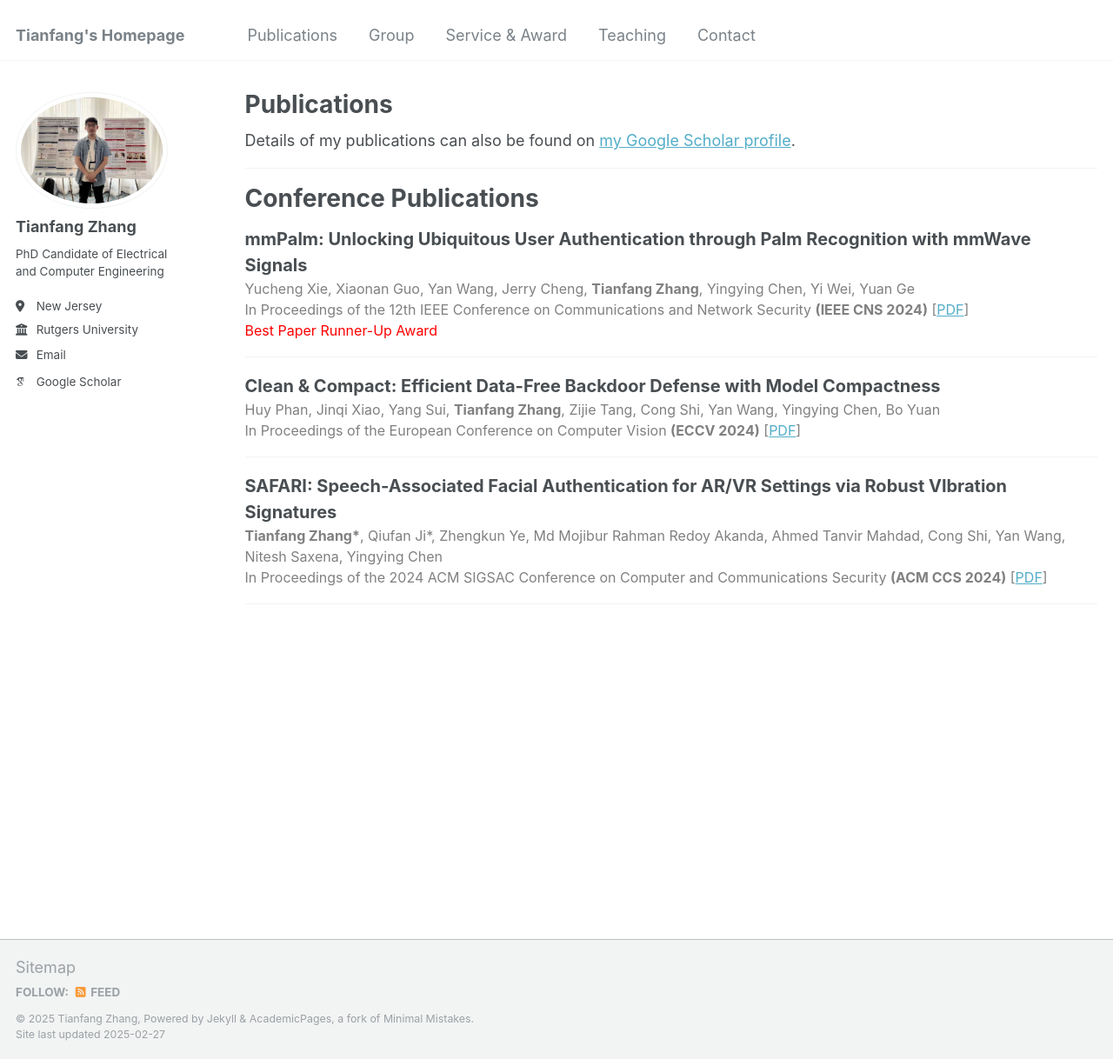
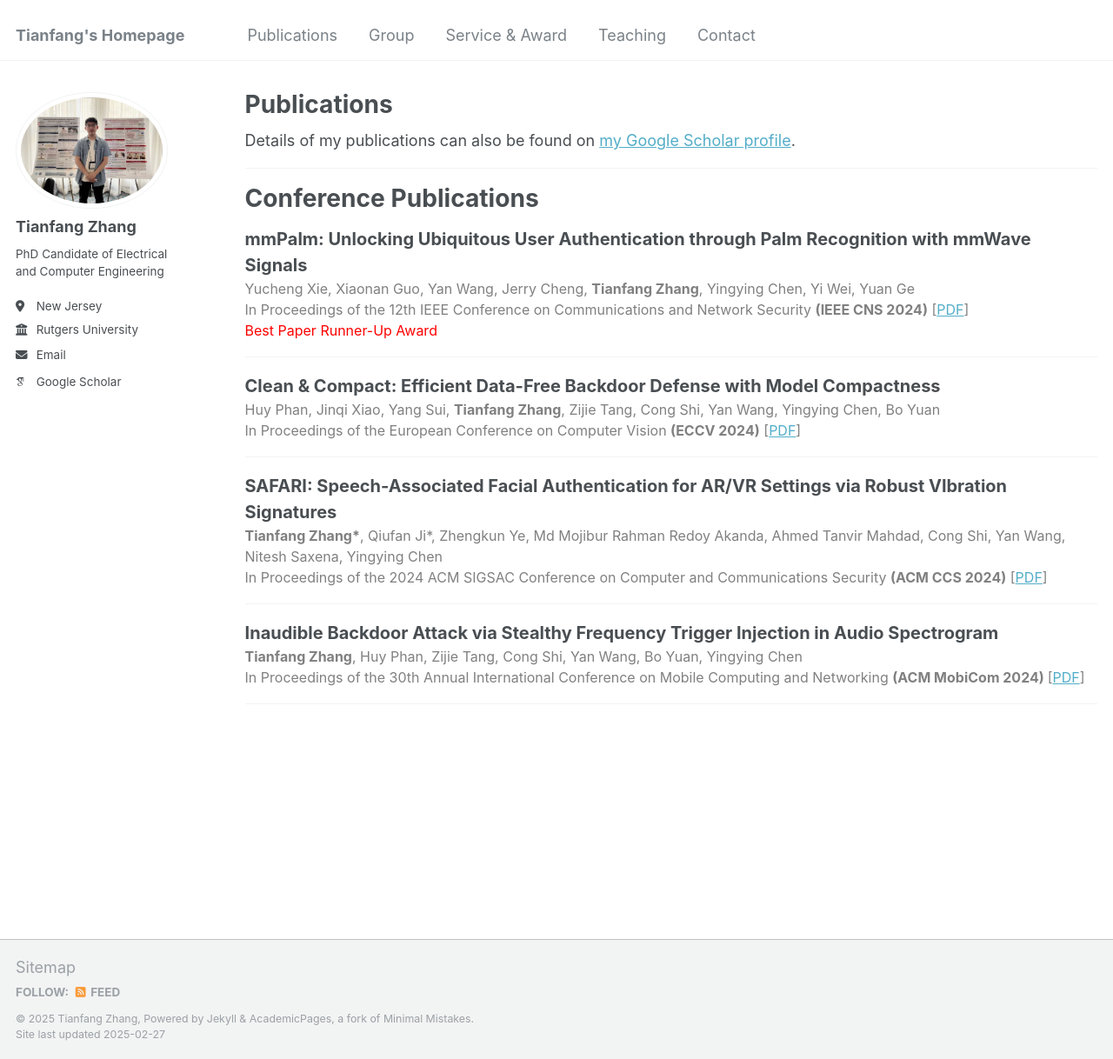
Before and after one commit to tianfang96/tianfang96.github.io, a Jekyll site: the page built from _pages/publications.html, in a window 1280 px wide and 1218 px high. Shown: the whole window at 87% size. Built offline with Jekyll 4.4.1, drawn with Linux system fonts in a browser that asks for light colours; some web fonts are replaced.

Commit message:
Update publications.html

```diff
--- a/_pages/publications.html
+++ b/_pages/publications.html
@@ -46,3 +46,14 @@ author_profile: true
   In Proceedings of the 2024 ACM SIGSAC Conference on Computer and Communications Security <strong>(ACM CCS 2024)</strong> [<a href="https://www.winlab.rutgers.edu/~yychen/daisylab/papers/SAFARI%20Speech-Associated%20Facial%20Authentication%20for%20ARVR%20Settings%20via%20Robust%20VIbration%20Signatures.pdf">PDF</a>]
 </div>
 <hr>
+
+<div style="font-size: 20px; font-weight: bold;">
+  Inaudible Backdoor Attack via Stealthy Frequency Trigger Injection in Audio Spectrogram
+</div>
+<div style="font-size: 16px; color: gray;">
+  <strong>Tianfang Zhang</strong>, Huy Phan, Zijie Tang, Cong Shi, Yan Wang, Bo Yuan, Yingying Chen
+</div>
+<div style="font-size: 16px; color: gray;">
+  In Proceedings of the 30th Annual International Conference on Mobile Computing and Networking <strong>(ACM MobiCom 2024) </strong> [<a href="https://www.winlab.rutgers.edu/~yychen/daisylab/papers/Inaudible%20Backdoor%20Attack%20via%20Stealthy%20Frequency%20Trigger%20Injection%20in%20Audio%20Spectrogram.pdf">PDF</a>]
+</div>
+<hr>
```
